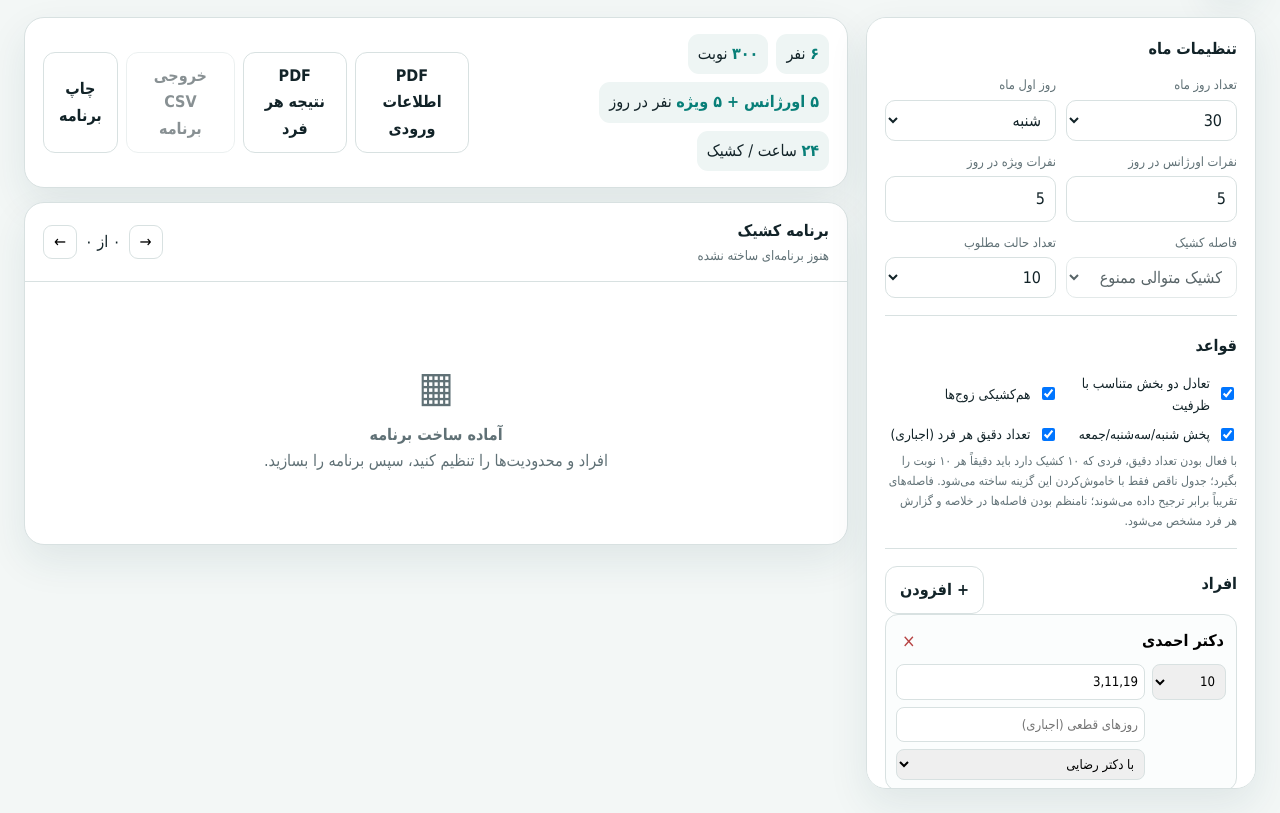
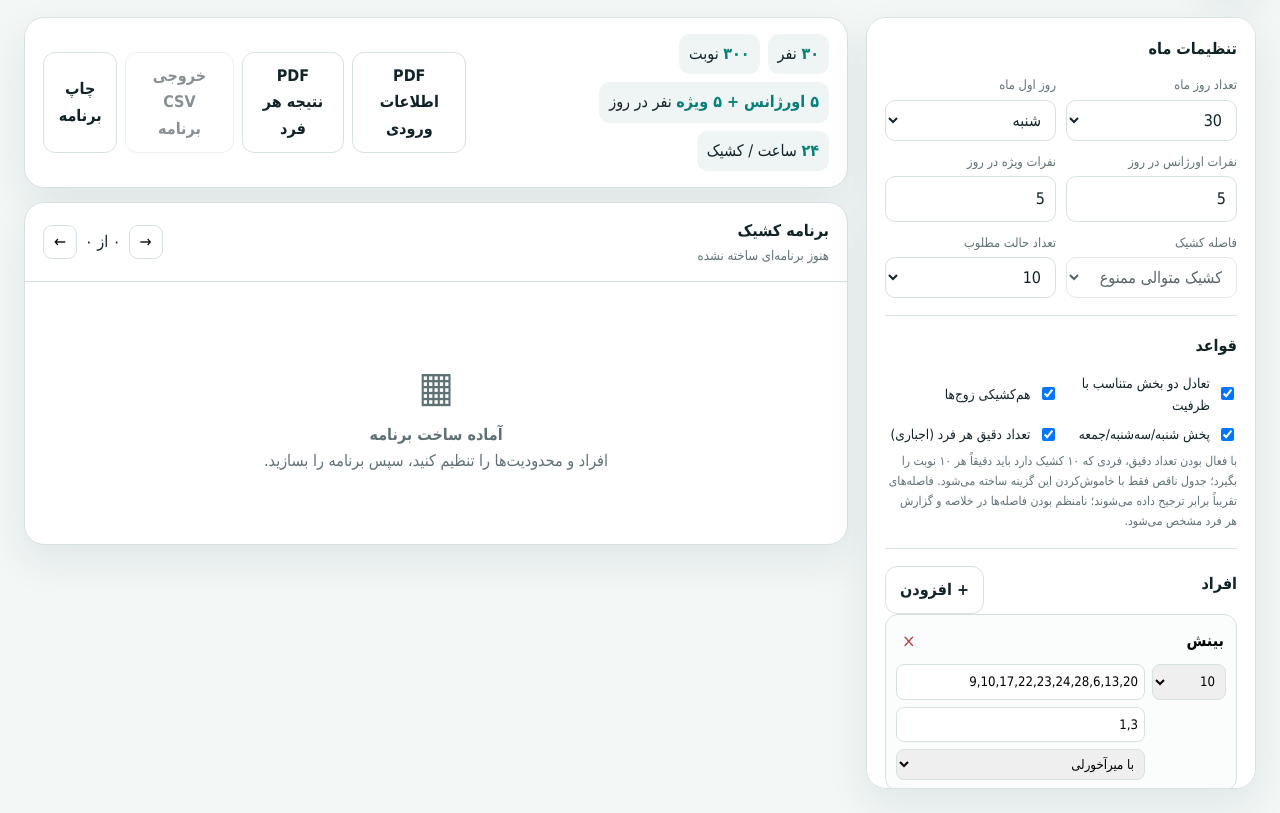
Before and after one commit to alinikfarjam79/Hospital-duty-shift, a plain HTML site: page index.html in a window 1280 px wide. Shown: the part 85-898 px from the top of the page. Drawn offline with Linux system fonts and the light colour scheme.

Commit message:
feat: set default roster to 30 staff with shift constraints and fixed pairs

```diff
--- a/index.html
+++ b/index.html
@@ -573,7 +573,38 @@
   <script>
     const W = ['شنبه', 'یکشنبه', 'دوشنبه', 'سه‌شنبه', 'چهارشنبه', 'پنجشنبه', 'جمعه'];
     const fa = n => String(n).replace(/\d/g, d => '۰۱۲۳۴۵۶۷۸۹'[d]);
-    const defaults = [['دکتر احمدی', 10, '3,11,19', '', 1], ['دکتر رضایی', 10, '7,15,23', '', 0], ['دکتر کریمی', 10, '5,13,26', '', 3], ['دکتر محمدی', 10, '2,18,27', '', 2], ['دکتر حسینی', 10, '9,20', '', 5], ['دکتر مرادی', 10, '4,16,28', '', 4]];
+    const defaults = [
+      { name: 'بینش', target: 10, no: '9,10,17,22,23,24,28,6,13,20', only: '1,3', pair: 11, id: 'e2243b7e-ad72-4b89-af85-90632457d0ce' },
+      { name: 'ازادفلاح', target: 10, no: '', only: '1,3', pair: 2, id: '1bdaafb9-5571-45dc-8c02-96f946141f91' },
+      { name: 'مرادیان', target: 10, no: '', only: '1,3', pair: 1, id: 'f59320c0-795c-42d8-aa8c-17d6e89b1227' },
+      { name: 'یوسفی', target: 10, no: '1,2,3,15,16,17,5,12,19,21', only: '', pair: -1, id: '91be3da6-ef7f-46ee-89e3-a5b0e65f7b4a' },
+      { name: 'کفشگری', target: 10, no: '1,2,3', only: '', pair: -1, id: '8a2bd98d-3017-457a-be7c-7ff3c1f88f50' },
+      { name: 'رشمه کریم', target: 10, no: '21,22,23,24', only: '1,3', pair: 22, id: '79a4646b-9551-406a-b14f-768e9385bfad' },
+      { name: 'حومانی', target: 10, no: '29,30', only: '2', pair: 26, id: 'bdfe097d-3710-4b33-9bd0-336e61606511' },
+      { name: 'معتوق', target: 10, no: '', only: '2', pair: 27, id: '2e63a35d-a5aa-46b0-a573-b21a0dde32e9' },
+      { name: 'کاشیان', target: 10, no: '', only: '1,3', pair: 9, id: '0f2895dd-d182-4a3c-b2d8-8e46ff875508' },
+      { name: 'احمدی', target: 10, no: '', only: '1,3', pair: 8, id: '53378260-c925-4819-bb4c-602992f1d766' },
+      { name: 'رمضانپور', target: 10, no: '1,2,3,16', only: '', pair: 16, id: '9a2c4658-5349-4c0a-9d72-cb36fed5d448' },
+      { name: 'میرآخورلی', target: 10, no: '', only: '1,3', pair: 0, id: '774c2ab9-45cf-47c5-b8f9-51861889d64c' },
+      { name: 'یکانی', target: 10, no: '1,2,3,4,23,24,28,29', only: '', pair: 18, id: '9790f69c-2046-41b6-a5fe-0d96e6d88807' },
+      { name: 'بلندین', target: 10, no: '1,2,3', only: '', pair: 14, id: '7f90eb12-eab2-4af9-9afa-dd166781c652' },
+      { name: 'زارع', target: 10, no: '1,2,3', only: '', pair: 13, id: '5402cb25-781e-4a58-9d91-d8ca64068ca8' },
+      { name: 'حیدری', target: 10, no: '27,28,29,30', only: '2', pair: -1, id: 'e70bcb25-1163-4cae-9c63-e37cee56c703' },
+      { name: 'فتاحی', target: 10, no: '1,2,3,16', only: '', pair: 10, id: '4e3e5b14-09ad-4a02-9f60-96b41c975838' },
+      { name: 'مهریزی', target: 10, no: '1,2,3,22,23,24', only: '', pair: 20, id: 'e0564ad6-3a60-47c7-bb91-077c666a2573' },
+      { name: 'عالی', target: 10, no: '1,2,3,4,24,23,28,29', only: '', pair: 12, id: '771953ad-4699-4ded-b5e1-9597954fc26b' },
+      { name: 'قاضی', target: 10, no: '1,2,3,4', only: '', pair: -1, id: '15d45e7e-80d0-49f0-959c-05df3f0fcf8b' },
+      { name: 'کوخاهی', target: 10, no: '1,2,3,22,23,24', only: '', pair: 17, id: 'cd608451-d2cc-4925-a2b7-b67992d7c833' },
+      { name: 'رستمیان', target: 10, no: '', only: '1,3', pair: 24, id: '5a6e8f7d-7422-4050-b03f-231ecdafb735' },
+      { name: 'ایمانی', target: 10, no: '12,13', only: '1,3', pair: 5, id: '05b7b11c-4b48-4a20-ad36-d10068a6cb7e' },
+      { name: 'چابک', target: 10, no: '28,30', only: '2', pair: -1, id: 'b12ecf19-10e8-4a52-8e24-c40ba10a09ab' },
+      { name: 'رستمی', target: 10, no: '', only: '1,3', pair: 21, id: '1ff27516-9888-4119-8301-0f983227efff' },
+      { name: 'سرور', target: 10, no: '1,2,3', only: '', pair: -1, id: 'fb64cd1c-708b-4ddc-9b2e-944e494e81d9' },
+      { name: 'جونی', target: 10, no: '', only: '2', pair: 6, id: '50bd4374-8fbf-48a7-a072-af7fb0e0ef1b' },
+      { name: 'حرب', target: 10, no: '25,26,27,28,29,30', only: '2', pair: 7, id: '9d00b58f-67a0-4a14-93ed-9f93793a16b1' },
+      { name: 'نعیم', target: 10, no: '', only: '2', pair: -1, id: '64743d89-3a64-4aaf-9fa1-b0ae8ef511c2' },
+      { name: 'نظری', target: 10, no: '', only: '2,6,9,12,15,18,20,24,26', pair: -1, id: '0287cc6d-d300-44b7-b717-15d389b3e8fd' }
+    ];
     let people = [], solutions = [], current = 0;
     const $ = s => document.querySelector(s), $$ = s => [...document.querySelectorAll(s)];
     W.forEach((w, i) => $('#start').innerHTML += `<option value="${i}" ${i === 0 ? 'selected' : ''}>${w}</option>`);
@@ -655,7 +686,7 @@
         $('#erCapacity').value = String(storedCap.er); $('#icuCapacity').value = String(storedCap.icu);
       }
     } catch {}
-    let stored = localStorage.getItem('noban-people'); if (stored) { try { people = JSON.parse(stored) } catch { } } if (!people.length) people = defaults.map((x, i) => ({ name: x[0], target: x[1], no: x[2], only: x[3], pair: x[4], id: crypto.randomUUID() })); renderPeople(); updateCounts();
+    let stored = localStorage.getItem('noban-people'); if (stored) { try { people = JSON.parse(stored) } catch { } } if (!people.length) people = defaults.map(p => ({ ...p })); renderPeople(); updateCounts();
   </script>
 </body>
 
```
